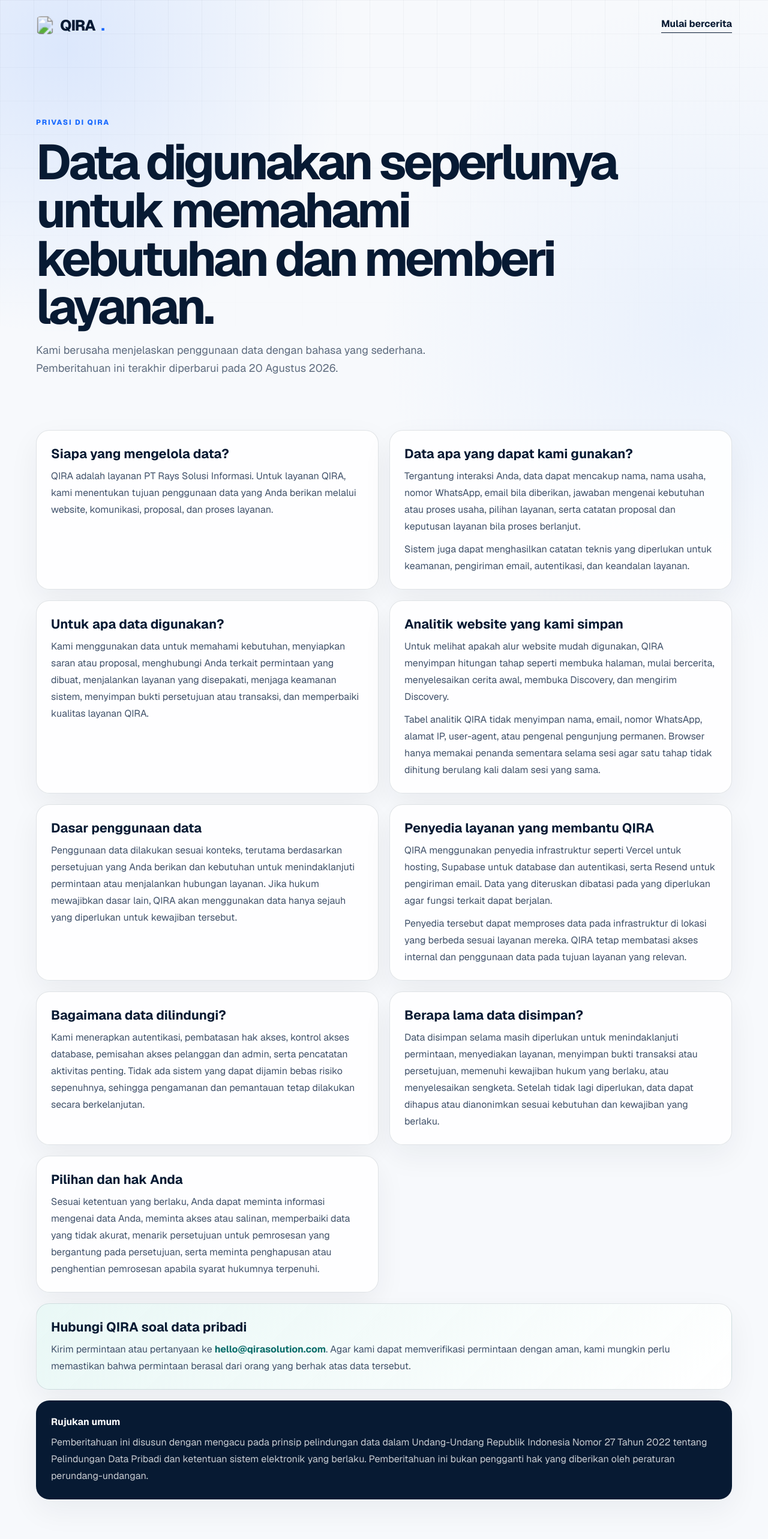
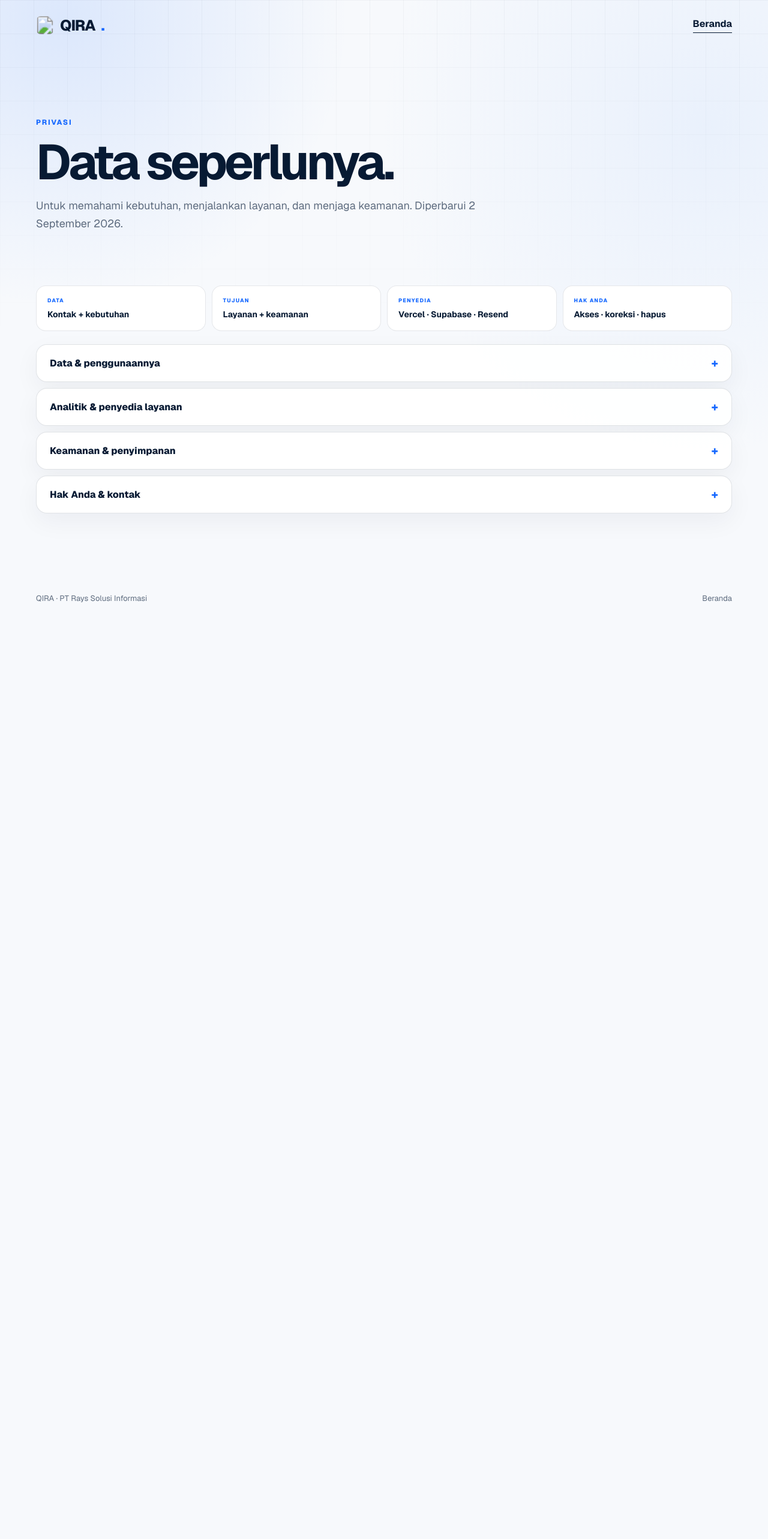
Before and after one commit to fransiskusmahendra/qira-platform, a Next.js app in the folder apps/public-web/: page /privasi in a window 1280 px wide. Shown: the top 2566 px of the page at 60% size. After the commit the page ends 1068 px from the top, so only its background shows below. Built offline with nearby package versions, Linux system fonts and the light colour scheme.

Commit message:
Simplify QIRA login invitation and privacy flows

```diff
--- a/apps/public-web/app/login/login.module.css
+++ b/apps/public-web/app/login/login.module.css
@@ -1,16 +1 @@
-.page { min-height: 100vh; display: grid; place-items: center; padding: 28px; background: radial-gradient(circle at top right, #dceaff, #f7f9fc 48%); }
-.card { width: min(100%, 510px); padding: 44px; border: 1px solid var(--line); border-radius: 26px; background: white; box-shadow: 0 24px 80px rgb(7 26 51 / 10%); }
-.brand { display: inline-block; margin-bottom: 54px; font-size: 25px; font-weight: 760; letter-spacing: -1.2px; }
-.brand span, .kicker { color: var(--blue); }
-.kicker { margin: 0; font-size: 12px; font-weight: 720; letter-spacing: 1.8px; text-transform: uppercase; }
-.card h1 { margin: 14px 0 18px; font-size: clamp(38px, 8vw, 56px); line-height: 1; letter-spacing: -.055em; }
-.copy { color: var(--muted); line-height: 1.6; }
-.card form { display: grid; gap: 10px; margin-top: 28px; }
-.card label { font-size: 13px; font-weight: 700; }
-.card input { min-height: 52px; padding: 0 16px; border: 1px solid var(--line); border-radius: 12px; font: inherit; }
-.card button { min-height: 52px; border: 0; border-radius: 12px; background: var(--blue); color: white; font: inherit; font-weight: 700; cursor: pointer; }
-.card small { display: block; margin-top: 22px; color: var(--muted); line-height: 1.5; }
-.success, .error { padding: 12px 14px; border-radius: 10px; font-size: 14px; }
-.success { background: #e8f8ef; color: #17613a; }
-.error { background: #fff0f0; color: #9a2424; }
-@media (max-width: 560px) { .card { padding: 30px 24px; } .brand { margin-bottom: 40px; } }
+.page{min-height:100vh;display:grid;place-items:center;padding:24px;background:#f4f7fb}.card{width:min(100%,460px);padding:38px;border:1px solid var(--line);border-radius:24px;background:white;box-shadow:0 22px 70px rgb(7 26 51 / 9%)}.brand{display:inline-block;margin-bottom:44px;font-size:25px;font-weight:760;letter-spacing:-1.2px}.brand span,.kicker{color:var(--blue)}.kicker{margin:0;font-size:10px;font-weight:760;letter-spacing:1.6px;text-transform:uppercase}.card h1{margin:10px 0 10px;font-size:clamp(38px,8vw,54px);line-height:1;letter-spacing:-.055em}.copy{margin:0;color:var(--muted);line-height:1.55}.card form{display:grid;gap:9px;margin-top:24px}.card label{font-size:12px;font-weight:700}.card input{min-height:52px;padding:0 15px;border:1px solid var(--line);border-radius:12px;font:inherit}.card input:focus{outline:3px solid #dceaff;border-color:var(--blue)}.card button{min-height:52px;border:0;border-radius:999px;background:var(--blue);color:white;font:inherit;font-weight:750;cursor:pointer}.card small{display:block;margin-top:18px;color:var(--muted);font-size:11px}.success,.error{margin:18px 0 0;padding:11px 13px;border-radius:10px;font-size:13px}.success{background:#e8f8ef;color:#17613a}.error{background:#fff0f0;color:#9a2424}.secondary{display:inline-block;margin-top:18px;color:var(--blue);font-weight:700}@media(max-width:560px){.card{padding:30px 22px;border-radius:20px}.brand{margin-bottom:36px}}
--- a/apps/public-web/app/privasi/page.tsx
+++ b/apps/public-web/app/privasi/page.tsx
@@ -4,7 +4,7 @@
 import styles from "./privacy.module.css";
 
 const title = "Privasi & Penggunaan Data";
-const description = "Pelajari data yang digunakan QIRA, tujuan penggunaannya, cara data dilindungi, dan pilihan yang Anda miliki.";
+const description = "Ringkasan sederhana tentang data yang digunakan QIRA, tujuannya, penyedia layanan, dan hak pengguna.";
 
 export const metadata: Metadata = {
   title,
@@ -15,7 +15,7 @@
     description,
     url: "/privasi",
     type: "website",
-    images: [{ url: "/opengraph-image", width: 1200, height: 630, alt: "QIRA — bantu usaha jadi lebih mudah" }],
+    images: [{ url: "/opengraph-image", width: 1200, height: 630, alt: "QIRA — Simple Digital Solutions" }],
   },
   twitter: {
     card: "summary_large_image",
@@ -27,74 +27,71 @@
 
 export default function PrivacyPage() {
   return <main>
-    <nav className="nav shell" aria-label="Navigasi privasi"><Link className="brand" href="/">QIRA<span>.</span></Link><Link className="navCta" href="/coba-masalah">Mulai bercerita</Link></nav>
+    <nav className="nav shell" aria-label="Navigasi privasi"><Link className="brand" href="/">QIRA<span>.</span></Link><Link className="navCta" href="/">Beranda</Link></nav>
 
     <header className="subpageIntro shell">
-      <p className="kicker">Privasi di QIRA</p>
-      <h1>Data digunakan seperlunya untuk memahami kebutuhan dan memberi layanan.</h1>
-      <p>Kami berusaha menjelaskan penggunaan data dengan bahasa yang sederhana. Pemberitahuan ini terakhir diperbarui pada 20 Agustus 2026.</p>
+      <p className="kicker">Privasi</p>
+      <h1>Data seperlunya.</h1>
+      <p>Untuk memahami kebutuhan, menjalankan layanan, dan menjaga keamanan. Diperbarui 2 September 2026.</p>
     </header>
 
+    <section className={`${styles.summary} shell`} aria-label="Ringkasan privasi">
+      <article><small>Data</small><strong>Kontak + kebutuhan</strong></article>
+      <article><small>Tujuan</small><strong>Layanan + keamanan</strong></article>
+      <article><small>Penyedia</small><strong>Vercel · Supabase · Resend</strong></article>
+      <article><small>Hak Anda</small><strong>Akses · koreksi · hapus</strong></article>
+    </section>
+
     <section className={`${styles.notice} shell`}>
-      <article>
+      <details>
+        <summary>Data & penggunaannya</summary>
+        <div className={styles.detailBody}>
           <h2>Siapa yang mengelola data?</h2>
           <p>QIRA adalah layanan PT Rays Solusi Informasi. Untuk layanan QIRA, kami menentukan tujuan penggunaan data yang Anda berikan melalui website, komunikasi, proposal, dan proses layanan.</p>
-      </article>
-
-      <article>
-        <h2>Data apa yang dapat kami gunakan?</h2>
+          <h2>Data apa yang dapat digunakan?</h2>
           <p>Tergantung interaksi Anda, data dapat mencakup nama, nama usaha, nomor WhatsApp, email bila diberikan, jawaban mengenai kebutuhan atau proses usaha, pilihan layanan, serta catatan proposal dan keputusan layanan bila proses berlanjut.</p>
           <p>Sistem juga dapat menghasilkan catatan teknis yang diperlukan untuk keamanan, pengiriman email, autentikasi, dan keandalan layanan.</p>
-      </article>
+          <h2>Untuk apa data digunakan?</h2>
+          <p>Untuk memahami kebutuhan, menyiapkan saran atau proposal, menindaklanjuti permintaan, menjalankan layanan yang disepakati, menjaga keamanan sistem, menyimpan bukti persetujuan atau transaksi, dan memperbaiki kualitas layanan QIRA.</p>
+          <h2>Dasar penggunaan data</h2>
+          <p>Penggunaan data dilakukan sesuai konteks, terutama berdasarkan persetujuan yang Anda berikan dan kebutuhan untuk menindaklanjuti permintaan atau menjalankan hubungan layanan. Jika hukum mewajibkan dasar lain, data digunakan hanya sejauh yang diperlukan.</p>
+        </div>
+      </details>
 
-      <article>
-        <h2>Untuk apa data digunakan?</h2>
-        <p>Kami menggunakan data untuk memahami kebutuhan, menyiapkan saran atau proposal, menghubungi Anda terkait permintaan yang dibuat, menjalankan layanan yang disepakati, menjaga keamanan sistem, menyimpan bukti persetujuan atau transaksi, dan memperbaiki kualitas layanan QIRA.</p>
-      </article>
+      <details>
+        <summary>Analitik & penyedia layanan</summary>
+        <div className={styles.detailBody}>
+          <h2>Analitik website</h2>
+          <p>QIRA menyimpan hitungan tahap seperti membuka halaman, mulai bercerita, menyelesaikan cerita awal, membuka Discovery, dan mengirim Discovery untuk memahami apakah alur website mudah digunakan.</p>
+          <p>Tabel analitik QIRA tidak menyimpan nama, email, nomor WhatsApp, alamat IP, user-agent, atau pengenal pengunjung permanen. Browser hanya memakai penanda sementara selama sesi agar satu tahap tidak dihitung berulang kali dalam sesi yang sama.</p>
+          <h2>Penyedia layanan</h2>
+          <p>QIRA menggunakan Vercel untuk hosting, Supabase untuk database dan autentikasi, serta Resend untuk pengiriman email. Data yang diteruskan dibatasi pada yang diperlukan agar fungsi terkait dapat berjalan.</p>
+          <p>Penyedia tersebut dapat memproses data pada infrastruktur di lokasi yang berbeda sesuai layanan mereka. QIRA tetap membatasi akses internal dan penggunaan data pada tujuan layanan yang relevan.</p>
+        </div>
+      </details>
 
-      <article>
-        <h2>Analitik website yang kami simpan</h2>
-        <p>Untuk melihat apakah alur website mudah digunakan, QIRA menyimpan hitungan tahap seperti membuka halaman, mulai bercerita, menyelesaikan cerita awal, membuka Discovery, dan mengirim Discovery.</p>
-        <p>Tabel analitik QIRA tidak menyimpan nama, email, nomor WhatsApp, alamat IP, user-agent, atau pengenal pengunjung permanen. Browser hanya memakai penanda sementara selama sesi agar satu tahap tidak dihitung berulang kali dalam sesi yang sama.</p>
-      </article>
+      <details>
+        <summary>Keamanan & penyimpanan</summary>
+        <div className={styles.detailBody}>
+          <h2>Bagaimana data dilindungi?</h2>
+          <p>Kami menerapkan autentikasi, pembatasan hak akses, kontrol akses database, pemisahan akses pelanggan dan admin, serta pencatatan aktivitas penting. Tidak ada sistem yang dapat dijamin bebas risiko sepenuhnya, sehingga pengamanan dan pemantauan dilakukan secara berkelanjutan.</p>
+          <h2>Berapa lama data disimpan?</h2>
+          <p>Data disimpan selama masih diperlukan untuk menindaklanjuti permintaan, menyediakan layanan, menyimpan bukti transaksi atau persetujuan, memenuhi kewajiban hukum yang berlaku, atau menyelesaikan sengketa. Setelah tidak diperlukan, data dapat dihapus atau dianonimkan sesuai kebutuhan dan kewajiban yang berlaku.</p>
+        </div>
+      </details>
 
-      <article>
-        <h2>Dasar penggunaan data</h2>
-        <p>Penggunaan data dilakukan sesuai konteks, terutama berdasarkan persetujuan yang Anda berikan dan kebutuhan untuk menindaklanjuti permintaan atau menjalankan hubungan layanan. Jika hukum mewajibkan dasar lain, QIRA akan menggunakan data hanya sejauh yang diperlukan untuk kewajiban tersebut.</p>
-      </article>
-
-      <article>
-        <h2>Penyedia layanan yang membantu QIRA</h2>
-        <p>QIRA menggunakan penyedia infrastruktur seperti Vercel untuk hosting, Supabase untuk database dan autentikasi, serta Resend untuk pengiriman email. Data yang diteruskan dibatasi pada yang diperlukan agar fungsi terkait dapat berjalan.</p>
-        <p>Penyedia tersebut dapat memproses data pada infrastruktur di lokasi yang berbeda sesuai layanan mereka. QIRA tetap membatasi akses internal dan penggunaan data pada tujuan layanan yang relevan.</p>
-      </article>
-
-      <article>
-        <h2>Bagaimana data dilindungi?</h2>
-        <p>Kami menerapkan autentikasi, pembatasan hak akses, kontrol akses database, pemisahan akses pelanggan dan admin, serta pencatatan aktivitas penting. Tidak ada sistem yang dapat dijamin bebas risiko sepenuhnya, sehingga pengamanan dan pemantauan tetap dilakukan secara berkelanjutan.</p>
-      </article>
-
-      <article>
-        <h2>Berapa lama data disimpan?</h2>
-        <p>Data disimpan selama masih diperlukan untuk menindaklanjuti permintaan, menyediakan layanan, menyimpan bukti transaksi atau persetujuan, memenuhi kewajiban hukum yang berlaku, atau menyelesaikan sengketa. Setelah tidak lagi diperlukan, data dapat dihapus atau dianonimkan sesuai kebutuhan dan kewajiban yang berlaku.</p>
-      </article>
-
-      <article>
+      <details>
+        <summary>Hak Anda & kontak</summary>
+        <div className={styles.detailBody}>
           <h2>Pilihan dan hak Anda</h2>
           <p>Sesuai ketentuan yang berlaku, Anda dapat meminta informasi mengenai data Anda, meminta akses atau salinan, memperbaiki data yang tidak akurat, menarik persetujuan untuk pemrosesan yang bergantung pada persetujuan, serta meminta penghapusan atau penghentian pemrosesan apabila syarat hukumnya terpenuhi.</p>
-      </article>
-
-      <article className={styles.contact}>
-        <h2>Hubungi QIRA soal data pribadi</h2>
-        <p>Kirim permintaan atau pertanyaan ke <a href="mailto:hello@qirasolution.com">hello@qirasolution.com</a>. Agar kami dapat memverifikasi permintaan dengan aman, kami mungkin perlu memastikan bahwa permintaan berasal dari orang yang berhak atas data tersebut.</p>
-      </article>
-
-      <aside className={styles.legalNote}>
-        <strong>Rujukan umum</strong>
-        <p>Pemberitahuan ini disusun dengan mengacu pada prinsip pelindungan data dalam Undang-Undang Republik Indonesia Nomor 27 Tahun 2022 tentang Pelindungan Data Pribadi dan ketentuan sistem elektronik yang berlaku. Pemberitahuan ini bukan pengganti hak yang diberikan oleh peraturan perundang-undangan.</p>
-      </aside>
+          <h2>Hubungi QIRA</h2>
+          <p>Kirim permintaan atau pertanyaan ke <a href="mailto:hello@qirasolution.com">hello@qirasolution.com</a>. Kami mungkin perlu memastikan bahwa permintaan berasal dari orang yang berhak atas data tersebut.</p>
+          <p className={styles.legalNote}>Pemberitahuan ini mengacu pada prinsip pelindungan data dalam Undang-Undang Republik Indonesia Nomor 27 Tahun 2022 tentang Pelindungan Data Pribadi dan ketentuan sistem elektronik yang berlaku. Pemberitahuan ini bukan pengganti hak yang diberikan oleh peraturan perundang-undangan.</p>
+        </div>
+      </details>
     </section>
 
-    <footer className="footer shell"><span>QIRA · PT Rays Solusi Informasi</span><Link href="/">Kembali ke beranda</Link></footer>
+    <footer className="footer shell"><span>QIRA · PT Rays Solusi Informasi</span><Link href="/">Beranda</Link></footer>
   </main>;
 }
--- a/apps/public-web/app/privasi/privacy.module.css
+++ b/apps/public-web/app/privasi/privacy.module.css
@@ -1,59 +1 @@
-.notice {
-  display: grid;
-  gap: 18px;
-  padding-bottom: 72px;
-}
-
-.notice article,
-.legalNote {
-  border: 1px solid rgba(7, 26, 51, 0.12);
-  border-radius: 22px;
-  background: rgba(255, 255, 255, 0.86);
-  padding: 24px;
-  box-shadow: 0 18px 50px rgba(7, 26, 51, 0.06);
-}
-
-.notice h2 {
-  margin: 0 0 10px;
-  font-size: clamp(1.08rem, 2vw, 1.35rem);
-}
-
-.notice p {
-  margin: 0;
-  color: #40516a;
-  line-height: 1.75;
-}
-
-.notice article p + p,
-.legalNote p {
-  margin-top: 10px;
-}
-
-.contact {
-  background: linear-gradient(135deg, rgba(231, 247, 245, 0.92), rgba(255, 255, 255, 0.96)) !important;
-}
-
-.contact a {
-  color: #0a6d6a;
-  font-weight: 700;
-}
-
-.legalNote {
-  background: #071a33;
-  color: white;
-}
-
-.legalNote p {
-  color: rgba(255, 255, 255, 0.78);
-}
-
-@media (min-width: 900px) {
-  .notice {
-    grid-template-columns: repeat(2, minmax(0, 1fr));
-  }
-
-  .contact,
-  .legalNote {
-    grid-column: 1 / -1;
-  }
-}
+.summary{display:grid;grid-template-columns:repeat(4,minmax(0,1fr));gap:10px;padding-bottom:22px}.summary article{padding:18px;border:1px solid rgba(7,26,51,.1);border-radius:16px;background:white}.summary small,.summary strong{display:block}.summary small{margin-bottom:8px;color:#1769ff;font-size:9px;font-weight:800;letter-spacing:1.2px;text-transform:uppercase}.summary strong{font-size:14px}.notice{display:grid;gap:10px;padding-bottom:72px}.notice details{border:1px solid rgba(7,26,51,.12);border-radius:18px;background:rgba(255,255,255,.9);box-shadow:0 14px 40px rgba(7,26,51,.05);overflow:hidden}.notice summary{padding:20px 22px;cursor:pointer;font-weight:750;list-style:none}.notice summary::-webkit-details-marker{display:none}.notice summary::after{content:"+";float:right;color:#1769ff;font-size:20px;line-height:1}.notice details[open] summary::after{content:"–"}.detailBody{padding:0 22px 22px;border-top:1px solid rgba(7,26,51,.08)}.detailBody h2{margin:22px 0 8px;font-size:1rem}.detailBody p{margin:0;color:#40516a;line-height:1.7}.detailBody p+p{margin-top:10px}.detailBody a{color:#0a6d6a;font-weight:700}.legalNote{margin-top:18px!important;padding:16px;border-radius:12px;background:#071a33;color:rgba(255,255,255,.8)!important;font-size:12px}@media(max-width:820px){.summary{grid-template-columns:1fr 1fr}}@media(max-width:520px){.summary{grid-template-columns:1fr}.notice summary{padding:18px}.detailBody{padding:0 18px 18px}}
```
Also changed, not shown: apps/public-web/app/invite/accept/page.tsx (+9 -4 lines), apps/public-web/app/login/page.tsx (+10 -7 lines). Lines whose indentation alone changed are shown as unchanged.
